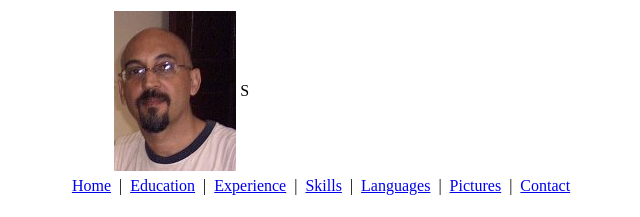
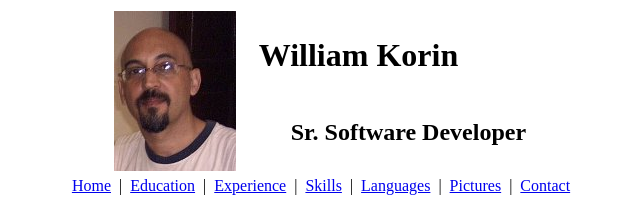
Before and after one commit to wkorin/portfolio, a plain HTML site: page Contact.htm in a window 1280 px wide. Shown: the top 217 px of the page, without its empty margins (319-959 px from the left). Drawn offline with Linux system fonts and the light colour scheme.

Commit message:
Update Contact.htm

```diff
--- a/Contact.htm
+++ b/Contact.htm
@@ -14,7 +14,8 @@
                 <td style="width:30%" align="right"><img src="images/williamkorin.png" alt="William Korin"/></td>
                 <td style="width:70%" align="left">
                     <table>
-S
+                        <tr><td><h1>&nbsp;&nbsp;William Korin</h1></td></tr>
+                        <tr valign="top"><td><h2>&nbsp;&nbsp;&nbsp;&nbsp;&nbsp;&nbsp;&nbsp;&nbsp;Sr. Software Developer</h2></td></tr>
                     </table>
                 </td>
             </tr>
```
